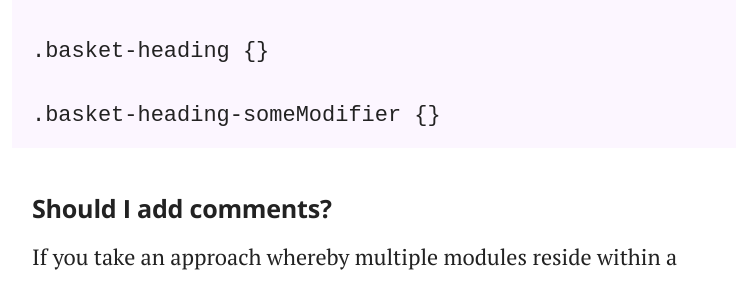
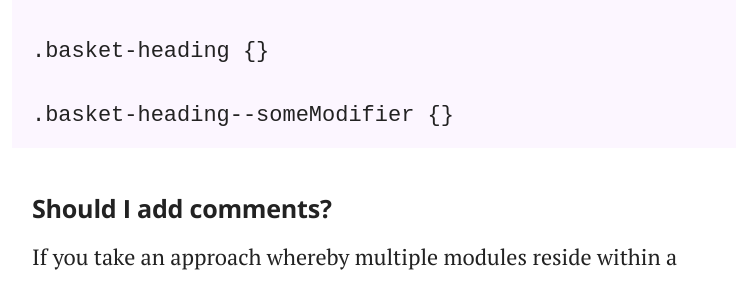
Before and after one commit to adamsilver/maintainablecss.com-jekyll, a Jekyll site: the page built from _chapters/12-faqs.md, in a window 1280 px wide and 900 px high, scrolled down 3904 px. Shown: the part 349-633 px from the top of the window, without its empty margins (258-994 px from the left). Built offline with Jekyll 4.4.1, drawn with Linux system fonts in a browser that asks for light colours; some of the changed text lies outside the part shown.

Commit message:
Update faq

```diff
--- a/_chapters/12-faqs.md
+++ b/_chapters/12-faqs.md
@@ -99,7 +99,7 @@ States and modifiers, similarly to media queries, should be located in close pro
 
 	.basket-heading {}
 
-	.basket-heading-someModifier {}
+	.basket-heading--someModifier {}
 
 ## Should I add comments?
 
```
